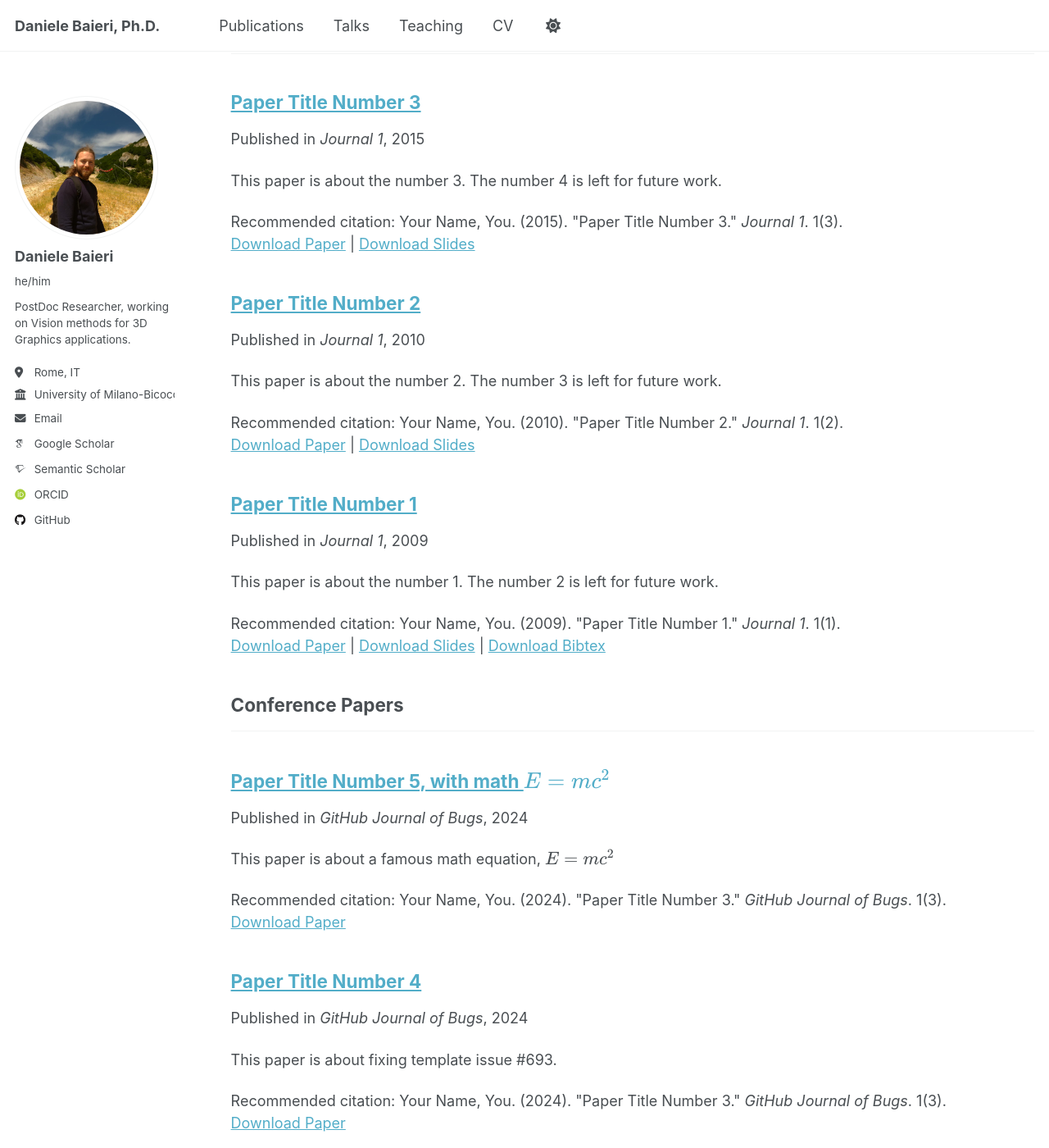
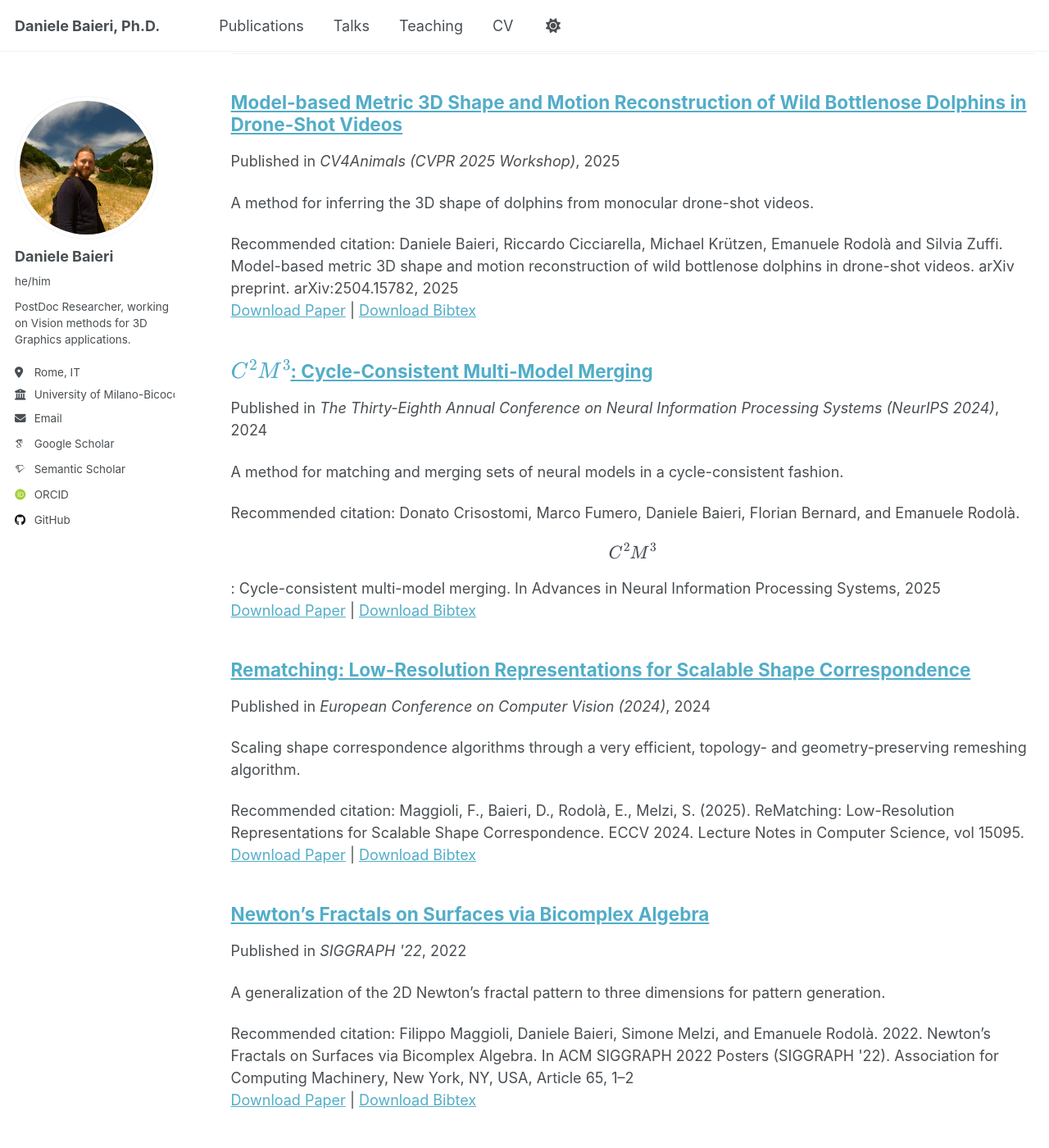
Before and after one commit to dbaieri/dbaieri.github.io, a Jekyll site: the page built from _pages/publications.html, in a window 1280 px wide and 1400 px high, scrolled down 193 px. Shown: the whole window at 82% size. Built offline with Jekyll 4.4.1, drawn with Linux system fonts in a browser that asks for light colours; some web fonts are replaced; some of the changed text lies outside the part shown.

Commit message:
add publications

```diff
--- a/_config.yml
+++ b/_config.yml
@@ -82,7 +82,7 @@ publication_category:
     title: 'Journal Articles'
   conferences:
     title: 'Conference Papers'
-  manuscripts:
+  preprint:
     title: 'Unpublished'
 
 # Site Settings
--- a/_publications/2009-10-01-paper-title-number-1.md
+++ /dev/null
@@ -1,14 +0,0 @@
----
-title: "Paper Title Number 1"
-collection: publications
-category: manuscripts
-permalink: /publication/2009-10-01-paper-title-number-1
-excerpt: 'This paper is about the number 1. The number 2 is left for future work.'
-date: 2009-10-01
-venue: 'Journal 1'
-slidesurl: 'http://academicpages.github.io/files/slides1.pdf'
-paperurl: 'http://academicpages.github.io/files/paper1.pdf'
-bibtexurl: 'http://academicpages.github.io/files/bibtex1.bib'
-citation: 'Your Name, You. (2009). &quot;Paper Title Number 1.&quot; <i>Journal 1</i>. 1(1).'
----
-The contents above will be part of a list of publications, if the user clicks the link for the publication than the contents of section will be rendered as a full page, allowing you to provide more information about the paper for the reader. When publications are displayed as a single page, the contents of the above "citation" field will automatically be included below this section in a smaller font.
--- a/_publications/2010-10-01-paper-title-number-2.md
+++ /dev/null
@@ -1,14 +0,0 @@
----
-title: "Paper Title Number 2"
-collection: publications
-category: manuscripts
-permalink: /publication/2010-10-01-paper-title-number-2
-excerpt: 'This paper is about the number 2. The number 3 is left for future work.'
-date: 2010-10-01
-venue: 'Journal 1'
-slidesurl: 'http://academicpages.github.io/files/slides2.pdf'
-paperurl: 'http://academicpages.github.io/files/paper2.pdf'
-citation: 'Your Name, You. (2010). &quot;Paper Title Number 2.&quot; <i>Journal 1</i>. 1(2).'
----
-
-The contents above will be part of a list of publications, if the user clicks the link for the publication than the contents of section will be rendered as a full page, allowing you to provide more information about the paper for the reader. When publications are displayed as a single page, the contents of the above "citation" field will automatically be included below this section in a smaller font.
--- a/_publications/2015-10-01-paper-title-number-3.md
+++ /dev/null
@@ -1,14 +0,0 @@
----
-title: "Paper Title Number 3"
-collection: publications
-category: manuscripts
-permalink: /publication/2015-10-01-paper-title-number-3
-excerpt: 'This paper is about the number 3. The number 4 is left for future work.'
-date: 2015-10-01
-venue: 'Journal 1'
-slidesurl: 'http://academicpages.github.io/files/slides3.pdf'
-paperurl: 'http://academicpages.github.io/files/paper3.pdf'
-citation: 'Your Name, You. (2015). &quot;Paper Title Number 3.&quot; <i>Journal 1</i>. 1(3).'
----
-
-The contents above will be part of a list of publications, if the user clicks the link for the publication than the contents of section will be rendered as a full page, allowing you to provide more information about the paper for the reader. When publications are displayed as a single page, the contents of the above "citation" field will automatically be included below this section in a smaller font.
--- a/_publications/2025-06-08-paper-title-number-5.md
+++ /dev/null
@@ -1,13 +0,0 @@
----
-title: "Paper Title Number 5, with math $$E=mc^2$$"
-collection: publications
-category: conferences
-permalink: /publication/2024-02-17-paper-title-number-4
-excerpt: 'This paper is about a famous math equation, $$E=mc^2$$'
-date: 2024-02-17
-venue: 'GitHub Journal of Bugs'
-paperurl: 'http://academicpages.github.io/files/paper3.pdf'
-citation: 'Your Name, You. (2024). &quot;Paper Title Number 3.&quot; <i>GitHub Journal of Bugs</i>. 1(3).'
----
-
-Using [MathJax](https://www.mathjax.org/) in the description is supported - $$E=mc^2$$ - however, the use must be mindful that the default delimiters are `$$...$$` and `\\[...\\]` which differs from the `$...$` that is typically expected.
--- /dev/null
+++ b/_publications/c2m3.md
@@ -0,0 +1,14 @@
+---
+title: "$$C^2M^3$$: Cycle-Consistent Multi-Model Merging"
+collection: publications
+category: conferences
+permalink: /publication/c2m3
+excerpt: 'A method for matching and merging sets of neural models in a cycle-consistent fashion.'
+date: 2024-12-16
+venue: 'The Thirty-Eighth Annual Conference on Neural Information Processing Systems (NeurIPS 2024)'
+paperurl: 'https://proceedings.neurips.cc/paper_files/paper/2024/hash/3268f1e2474ef9d1af7f034401197a7f-Abstract-Conference.html'
+bibtexurl: 'https://proceedings.neurips.cc/paper_files/paper/24068-/bibtex'
+citation: 'Donato Crisostomi, Marco Fumero, Daniele Baieri, Florian Bernard, and Emanuele Rodolà. $$C^2M^3$$: Cycle-consistent multi-model merging. In Advances in Neural Information Processing Systems, 2025'
+---
+
+In this paper, we present a novel data-free method for merging neural networks in weight space. Our method optimizes for the permutations of network neurons while ensuring global coherence across all layers, and it outperforms recent layer-local approaches in a set of challenging scenarios. We then generalize the formulation to the -models scenario to enforce cycle consistency of the permutations with guarantees, allowing circular compositions of permutations to be computed without accumulating error along the path. We qualitatively and quantitatively motivate the need for such a constraint, showing its benefits when merging homogeneous sets of models in scenarios spanning varying architectures and datasets. We finally show that, when coupled with activation renormalization, the approach yields the best results in the task.
--- /dev/null
+++ b/_publications/dolphins.md
@@ -0,0 +1,14 @@
+---
+title: "Model-based Metric 3D Shape and Motion Reconstruction of Wild Bottlenose Dolphins in Drone-Shot Videos"
+collection: publications
+category: conferences
+permalink: /publication/dolphins
+excerpt: 'A method for inferring the 3D shape of dolphins from monocular drone-shot videos.'
+date: 2025-06-12
+venue: 'CV4Animals (CVPR 2025 Workshop)'
+paperurl: 'https://arxiv.org/abs/2504.15782'
+bibtexurl: '/files/dolphins-bibtex.bib'
+citation: 'Daniele Baieri, Riccardo Cicciarella, Michael Krützen, Emanuele Rodolà and Silvia Zuffi. Model-based metric 3D shape and motion reconstruction of wild bottlenose dolphins in drone-shot videos. arXiv preprint. arXiv:2504.15782, 2025'
+---
+
+We address the problem of estimating the metric 3D shape and motion of wild dolphins from monocular video, with the aim of assessing their body condition. While considerable progress has been made in reconstructing 3D models of terrestrial quadrupeds, aquatic animals remain unexplored due to the difficulty of observing them in their natural underwater environment. To address this, we propose a model-based approach that incorporates a transmission model to account for water-induced occlusion. We apply our method to video captured under different sea conditions. We estimate mass and volume, and compare our results to a manual 2D measurements-based method.
--- /dev/null
+++ b/_publications/gsedit.md
@@ -0,0 +1,14 @@
+---
+title: "GSEdit: Efficient Text-Guided Editing of 3D Objects via Gaussian Splatting"
+collection: publications
+category: preprint
+permalink: /publication/gsedit
+excerpt: 'A fast method for text-driven editing of 3D Gaussian Splatting models based on Score Distillation Sampling.'
+date: 2024-05-21
+venue: 'arXiv'
+paperurl: 'https://arxiv.org/abs/2403.05154'
+bibtexurl: '/files/gsedit-bibtex.bib'
+citation: 'Francesco Palandra, Andrea Sanchietti, Daniele Baieri, and Emanuele Rodolà. Gsedit: Efficient text-guided editing of 3d objects via gaussian splatting. arXiv preprint. arXiv:2403.05154, 2024'
+---
+
+We present GSEdit, a pipeline for text-guided 3D object editing based on Gaussian Splatting models. Our method enables the editing of the style and appearance of 3D objects without altering their main details, all in a matter of minutes on consumer hardware. We tackle the problem by leveraging Gaussian splatting to represent 3D scenes, and we optimize the model while progressively varying the image supervision by means of a pretrained image-based diffusion model. The input object may be given as a 3D triangular mesh, or directly provided as Gaussians from a generative model such as DreamGaussian. GSEdit ensures consistency across different viewpoints, maintaining the integrity of the original object's information. Compared to previously proposed methods relying on NeRF-like MLP models, GSEdit stands out for its efficiency, making 3D editing tasks much faster. Our editing process is refined via the application of the SDS loss, ensuring that our edits are both precise and accurate. Our comprehensive evaluation demonstrates that GSEdit effectively alters object shape and appearance following the given textual instructions while preserving their coherence and detail.
--- /dev/null
+++ b/_publications/newton.md
@@ -0,0 +1,14 @@
+---
+title: "Newton’s Fractals on Surfaces via Bicomplex Algebra"
+collection: publications
+category: conferences
+permalink: /publication/newton
+excerpt: "A generalization of the 2D Newton's fractal pattern to three dimensions for pattern generation."
+date: 2022-07-22
+venue: "SIGGRAPH '22"
+paperurl: 'https://dl.acm.org/doi/abs/10.1145/3532719.3543211'
+bibtexurl: '/files/newton-bibtex.bib'
+citation: "Filippo Maggioli, Daniele Baieri, Simone Melzi, and Emanuele Rodolà. 2022. Newton’s Fractals on Surfaces via Bicomplex Algebra. In ACM SIGGRAPH 2022 Posters (SIGGRAPH '22). Association for Computing Machinery, New York, NY, USA, Article 65, 1–2"
+---
+
+Since bicomplex functions in the form $$f : \mathbb{BC} → \mathbb{BC}$$ can be expanded with Taylor, and the Taylor series in BC converges, we can use the classical proof of the Newton-Raphson method to show that Newton's iteration converges to the root of a function: this allows us to generalize Newton’s fractal to bicomplex numbers, and use it to generate 4-dimensional patterns. In the complex plane, the roots of the polynomial $$c^n − 1 = 0$$ lie on the unit circle and are equispaced, and the interesting patterns arising from this particular family of polynomials are shown in most visualizations of Newton's fractal. This still holds in $$\mathbb{BC}$$, where the roots of $$z^n − 1 = 0$$ are equispaced on the unitary 4-dimensional hyper-sphere. This polynomial has $$n^2$$ closed form solutions. Applying the Newton-Raphson method to solve bicomplex polynomials in the form $$z^n − 1 = 0$$ produces the same patterns of the complex plane, but it extends to 4 dimensions. By using the 3D coordinates of the visualized points, we can generate interesting and complex patterns, while using the fourth coordinate either as a tunable parameter or as a time dependency, allowing for an additional degree of freedom.
--- /dev/null
+++ b/_publications/rematching.md
@@ -0,0 +1,14 @@
+---
+title: "Rematching: Low-Resolution Representations for Scalable Shape Correspondence"
+collection: publications
+category: conferences
+permalink: /publication/rematching
+excerpt: 'Scaling shape correspondence algorithms through a very efficient, topology- and geometry-preserving remeshing algorithm.'
+date: 2024-12-02
+venue: 'European Conference on Computer Vision (2024)'
+paperurl: 'https://link.springer.com/chapter/10.1007/978-3-031-72913-3_11'
+bibtexurl: 'https://citation-needed.springer.com/v2/references/10.1007/978-3-031-72913-3_11?format=bibtex&flavour=citation'
+citation: 'Maggioli, F., Baieri, D., Rodolà, E., Melzi, S. (2025). ReMatching: Low-Resolution Representations for Scalable Shape Correspondence. ECCV 2024. Lecture Notes in Computer Science, vol 15095.'
+---
+
+We introduce ReMatching, a novel shape correspondence solution based on the functional maps framework. Our method, by exploiting a new and appropriate re-meshing paradigm, can target shape-matching tasks even on meshes counting millions of vertices, where the original functional maps does not apply or requires a massive computational cost. The core of our procedure is a time-efficient remeshing algorithm which constructs a low-resolution geometry while acting conservatively on the original topology and metric. These properties allow translating the functional maps optimization problem on the resulting low-resolution representation, thus enabling efficient computation of correspondences with functional map approaches. Finally, we propose an efficient technique for extending the estimated correspondence to the original meshes. We show that our method is more efficient and effective through quantitative and qualitative comparisons, outperforming state-of-the-art pipelines in quality and computational cost.
--- a/files/bibtex1.bib
+++ /dev/null
@@ -1,10 +0,0 @@
-@article{Alice2023example,
-    title={An Example Article},
-    author={Alice, Bob and Charlie},
-    journal={Journal of Examples},
-    volume={12},
-    number={3},
-    pages={123--456},
-    year={2023},
-    publisher={Example Publisher}
-}
```
Also changed, not shown: _publications/2024-02-17-paper-title-number-4.md (deleted, +0 -13 lines), files/dolphins-bibtex.bib (added, +9 -0 lines), files/gsedit-bibtex.bib (added, +9 -0 lines), files/newton-bibtex.bib (added, +15 -0 lines).
